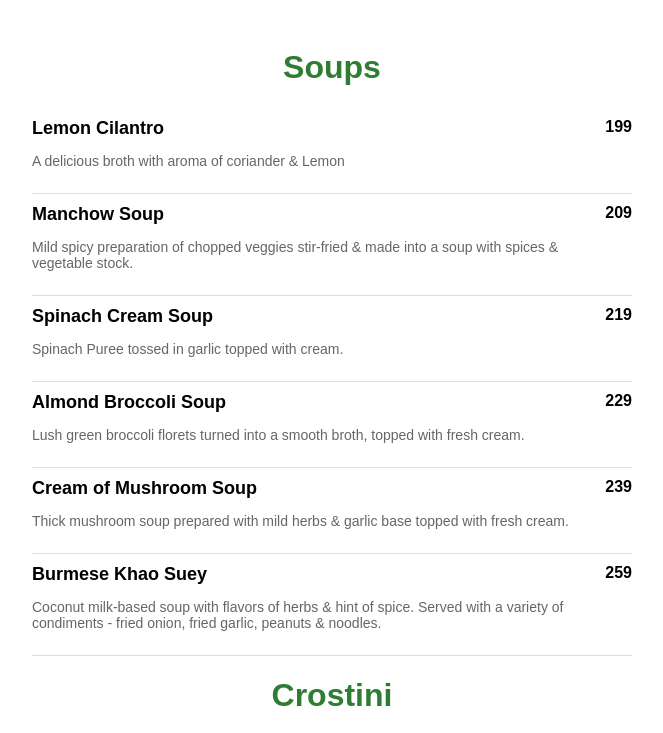
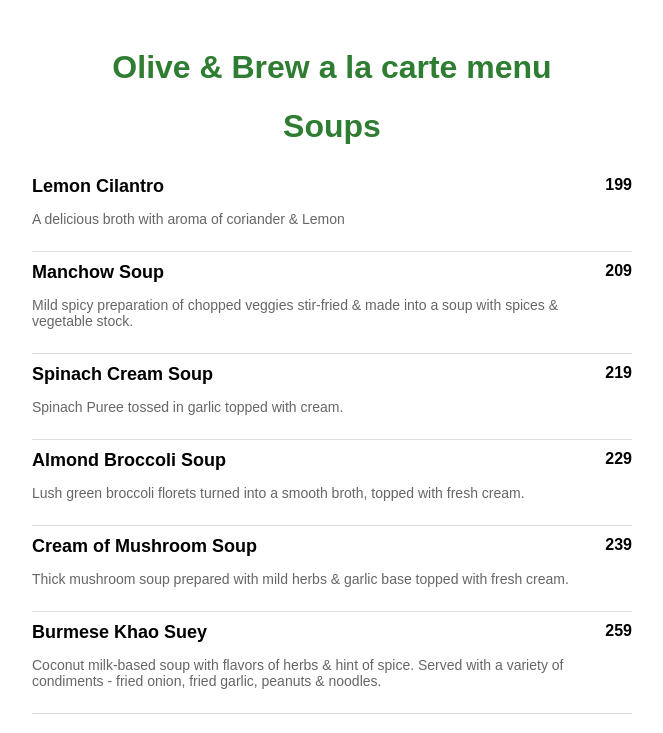
Before and after one commit to archit0311/todaysspecial, a website: page menu.html in a window 1280 px wide. Shown: the top 733 px of the page, without its empty margins (308-971 px from the left). Drawn offline with Linux system fonts and the light colour scheme.

Commit message:
Update menu.html april 3rd

```diff
--- a/menu.html
+++ b/menu.html
@@ -5,8 +5,22 @@
     <meta name="viewport" content="width=device-width, initial-scale=1.0">
     <title>Menu</title>
     <link rel="stylesheet" href="style.css">
+
+    <link rel="preconnect" href="https://fonts.googleapis.com">
+<link rel="preconnect" href="https://fonts.gstatic.com" crossorigin>
+<link href="https://fonts.googleapis.com/css2?family=Playfair+Display:wght@400..900&family=Cinzel:wght@400..900&display=swap" rel="stylesheet">
+
 </head>
-<body>
+<div class="header">
+    <h1>
+        <span class="brand-name">Olive & Brew</span>
+        <span class="menu-title">a la carte menu</span>
+    </h1>
+</div>
+
+
+
+
     <h1>Soups</h1>
     <div class="menu">
         <div class="menu-item"><div><h2>Lemon Cilantro</h2><p class="description">A delicious broth with aroma of coriander & Lemon</p></div><span class="price">199</span></div>
```
